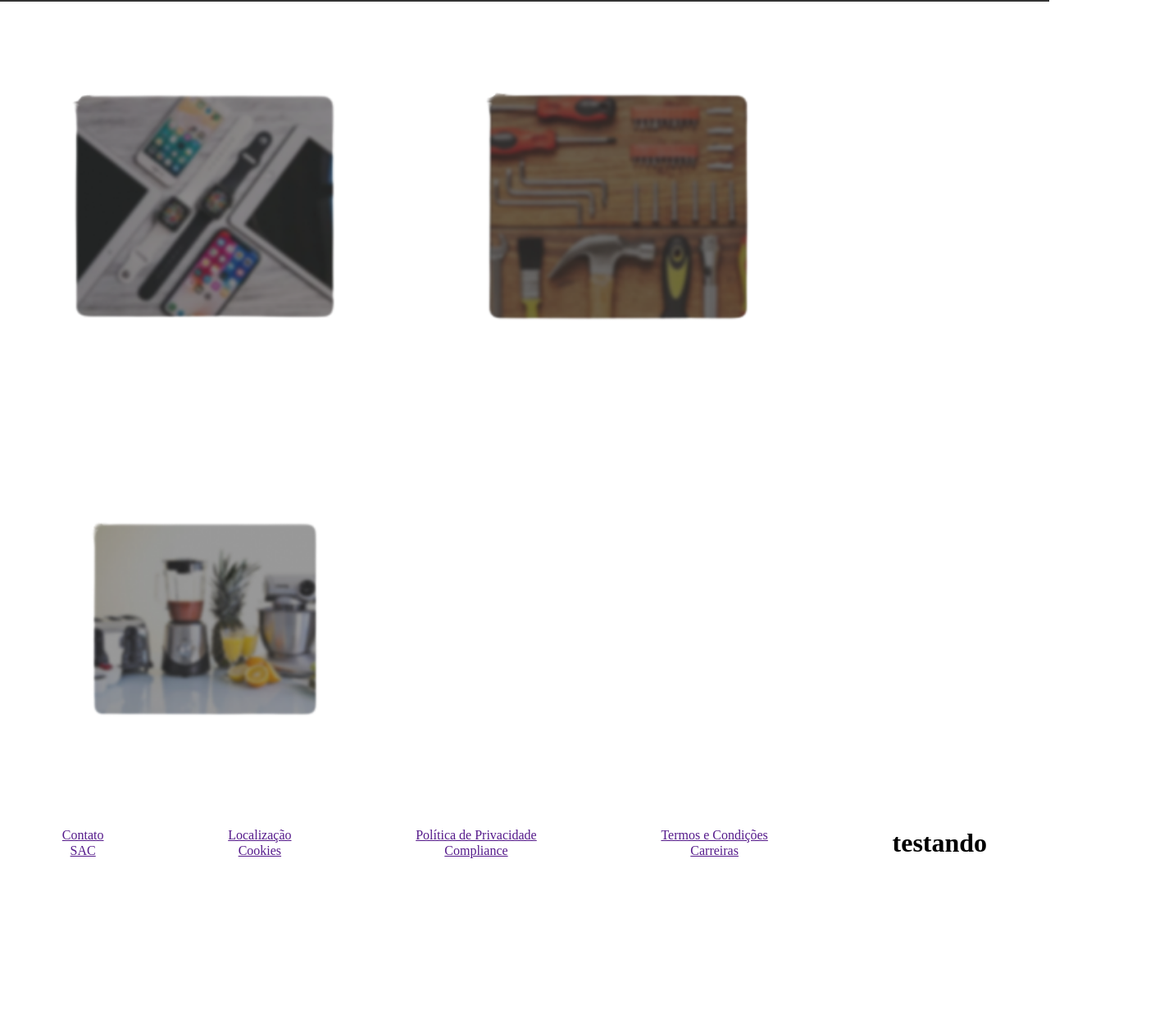
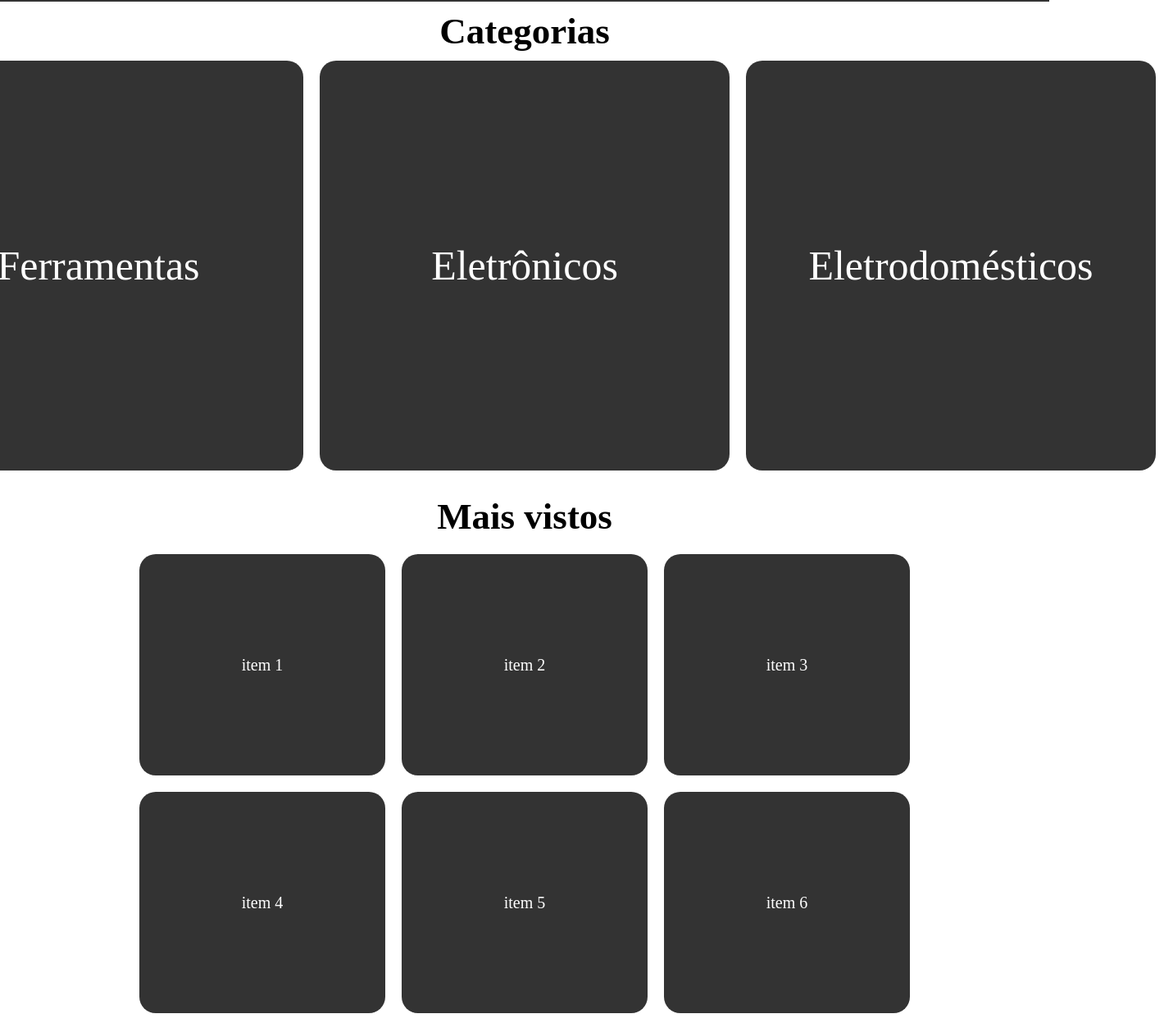
Before and after one commit to gabrielkeep/alu-site, a plain HTML site: page index.html in a window 1280 px wide. Shown: the part 152-1400 px from the top of the page at 82% size, 1420 px wide, since content can reach past the window. Before the commit the page ends 1199 px from the top, so only its background shows below. Drawn offline with Linux system fonts and the light colour scheme.

Commit message:
construindo a main

```diff
--- a/index.html
+++ b/index.html
@@ -40,32 +40,33 @@
         </div>
     </header>
     <main>
-        <div class="categorias"></div>
-            <img src="src/eletronicos.png" alt="categoria eletrônicos" height="500" width="500">
-            <img src="src/ferramentas.png" alt="categoria ferramentas" height="500" width="500">
-            <img src="src/eletrodomesticos.png" alt="categoria eletrodomésticos" height="500" width="500">
-        <div class="destaques"></div>
+        <section class="categorias">
+            <h1>
+                Categorias
+            </h1>
+            <div class="categorias__caixas">
+                <div class="caixa">Ferramentas</div>
+                <div class="caixa">Eletrônicos</div>
+                <div class="caixa">Eletrodomésticos</div>
+            </div>
+        </section>
+        <section class="mais_vistos">
+            <h2>Mais vistos</h2>
+            <div class="mais_vistos__itens">
+                <div class="item">item 1</div>
+                <div class="item">item 2</div>
+                <div class="item">item 3</div>
+                <div class="item">item 4</div>
+                <div class="item">item 5</div>
+                <div class="item">item 6</div>
+                <div class="item">item 7</div>
+                <div class="item">item 8</div>
+                <div class="item">item 9</div>
+                <div class="item">item 10</div>
+            </div>
+        </section>
     </main>
-    <footer class="rodape">
-        <div class="rodape__link">
-            <a href="">Contato</a>
-            <a href="">SAC</a>
-        </div>
-        <div class="rodape__link">
-            <a href="">Localização</a>
-            <a href="">Cookies</a>
-        </div>
-        <div class="rodape__link">
-            <a href="">Política de Privacidade</a>
-            <a href="">Compliance</a>
-        </div>
-        <div class="rodape__link">
-            <a href="">Termos e Condições</a>
-            <a href="">Carreiras</a>
-        </div>
-        <div class="redes sociais">
-            <h1>testando</h1>
-        </div>
+    <footer>
     </footer>
 </body>
 </html>
--- a/style.css
+++ b/style.css
@@ -47,21 +47,61 @@
     font-family: 'Inter', sans-serif;
 }
 
+/* MAIN */
+.categorias{
+    display: flex;
+    flex-direction: column;
+    justify-content: space-between;
+    align-items: center;
+    font-size: 30px;
+    margin: 10px;
 
-/* RODAPÉ-RODAPÉ-RODAPÉ-RODAPÉ-RODAPÉ-RODAPÉ-RODAPÉ-RODAPÉ-RODAPÉ-RODAPÉ-RODAPÉ-RODAPÉ-RODAPÉ-RODAPÉ */
-.rodape{
+}
+.categorias__caixas{
     display: flex;
-    justify-content: space-around;
+    justify-content: space-evenly;
+    gap: 20px;
+    padding: 10px;
+}
+.caixa{
+    width: 500px;
+    height: 500px;
+    background-color: #333333;
+    display: flex;
+    justify-content: center;
+    align-items: center;
+    color: white;
+    font-size: 50px;
+    border-radius: 20px;
 }
 
-.links{
-    height: 10px;
-    width: 10px;
+.mais_vistos{
+    display: flex;
+    flex-direction: column;
+    align-items: center;
+    padding: 10px;
+    font-size: 30px;
 }
 
-.rodape__link{
+.mais_vistos__itens{
     display: flex;
-    flex-direction: column;
-    justify-content: space-around;
+    justify-content: center;
+    gap: 20px;
+    flex-wrap: wrap;
+    margin-bottom: 70px;
+    margin-left: 70px;
+    margin-right: 70px;
+    padding-top: 20px;
+}
+
+.item{
+    width: 300px;
+    height: 270px;
+    background-color: #333333;
+    border-radius: 20px;
+    display: flex;
+    justify-content: center;
     align-items: center;
+    color: white;
+    font-size: 20px;
 }
```
Also changed, not shown: src/lupa.png (added).
